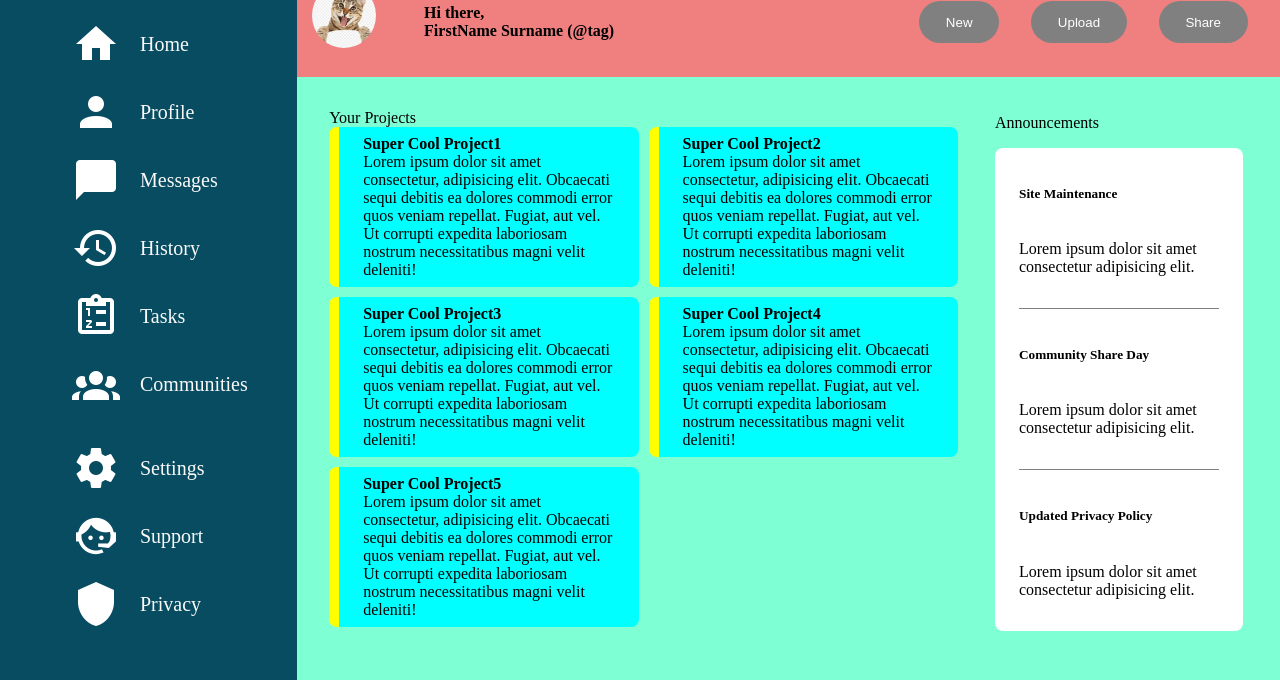
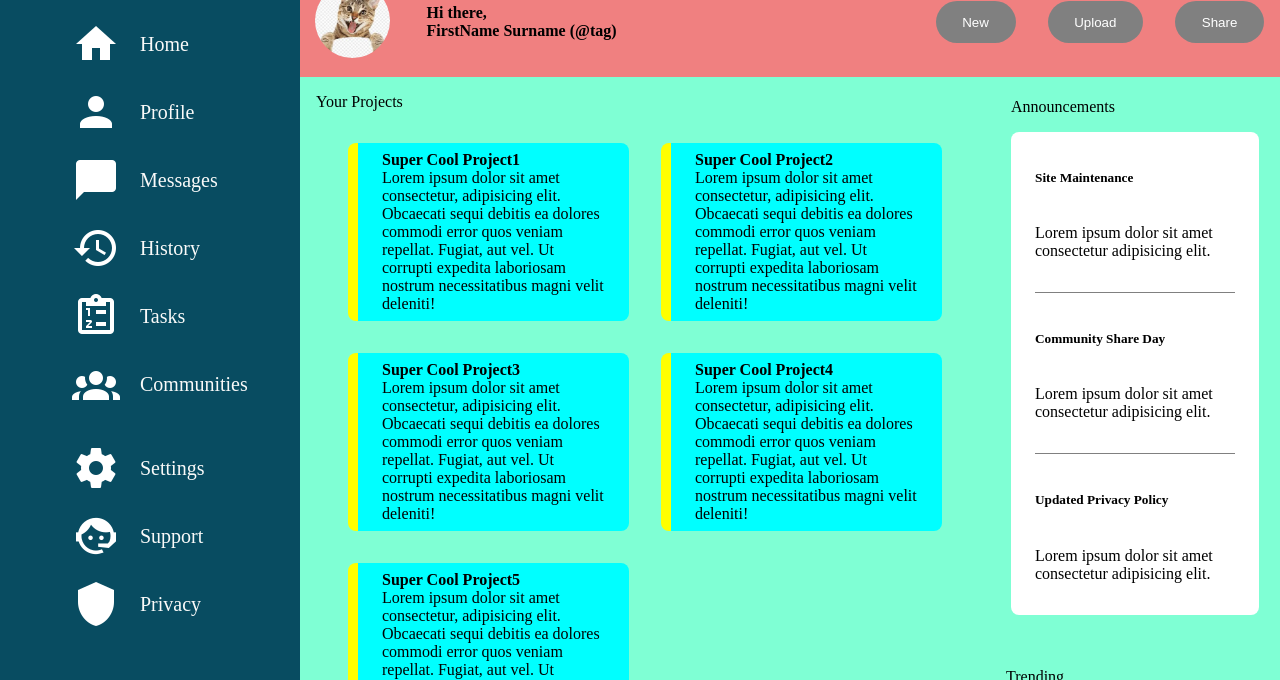
Before and after one commit to BlazejWartalski/Admin_Dashboard, a plain HTML site: page index.html in a window 1280 px wide. Shown: the part 120-800 px from the top of the page. Drawn offline with Linux system fonts and the light colour scheme.

Commit message:
I should really commit more often... too many changes in this one

```diff
--- a/style.css
+++ b/style.css
@@ -2,10 +2,9 @@ body{
     height: 100vh;
     margin: 0;
     display: grid;
-    grid-template-columns: 1fr 4fr;
-    grid-template-rows: auto 1fr;
+    grid-template-columns: 300px 4fr;
+    grid-template-rows: auto auto 1fr ;
 }
-
 
 .top-hero {
     background-color:lightblue;
@@ -26,9 +25,9 @@ body{
     background-color:aquamarine ;
     grid-area: 3/2/4/3;
     display: grid;
-    grid-template-columns: 3fr 1fr;
-    grid-template-rows: 1fr 1fr;
-    padding: 2rem;
+    grid-template-columns: 1fr auto;
+    grid-template-rows: min-content 1fr;
+    padding: 1rem;
     gap: 2rem;
     overflow: auto;
 }
@@ -38,9 +37,11 @@ body{
 }
 .projectscontainer {
     display: grid;
-    grid-template-rows: repeat(2,1fr);
+    grid-template-rows: 1fr auto;
     grid-template-columns: repeat(auto-fit,minmax(20vw, 1fr));
-    gap: 10px
+    gap: 2rem;
+    overflow: auto;
+    padding:2rem;
 }
 
 .projectbox{
@@ -91,8 +92,9 @@ h2{
 }
 
 .profile-picture>img{
+    width: 75px;
+    height: 75px;
     border-radius: 50%;
-    width: 5vw
 }
 .account{
     display: flex;
@@ -113,8 +115,9 @@ h2{
 .actions{
     display: flex;
     align-items: center;
-    justify-content:center;
+    justify-content:flex-end;
     gap: 2rem;
+    padding:1rem;
 }
 .btn {
     background-color:gray;
@@ -142,10 +145,11 @@ h2{
 #search {
     display:inline-block;
     border: 0;
+    width: min(80%,600px);
     padding: 0.75em 2em;
     outline-color:gray;
     margin-left: 1.25rem;
-    border-radius: 90em
+    border-radius: 90em;
 }
 .announcements{
     grid-area: 1/2/2/3;
```
